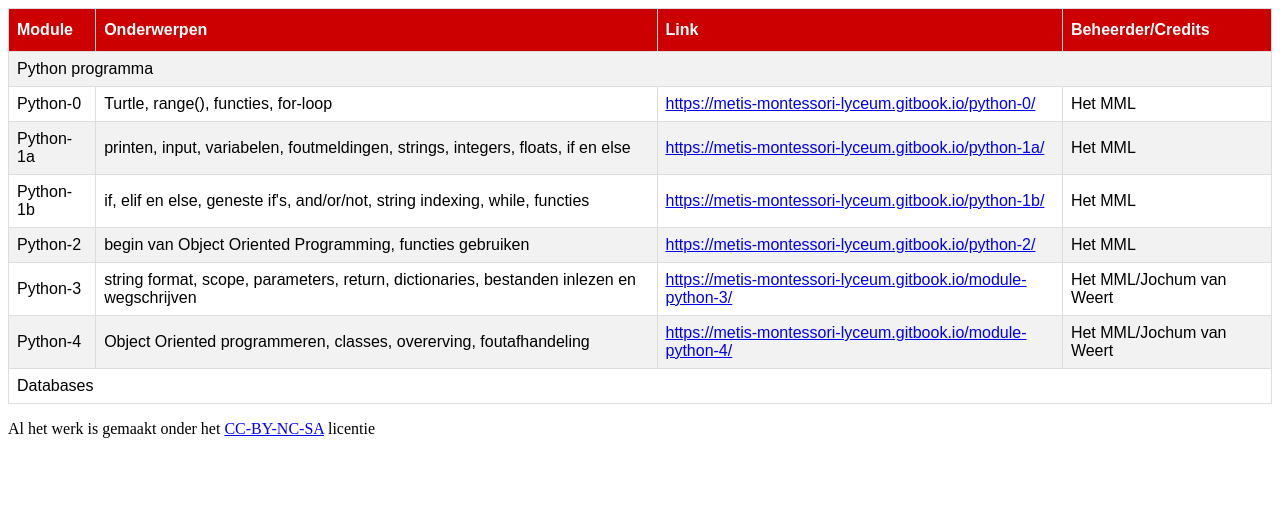
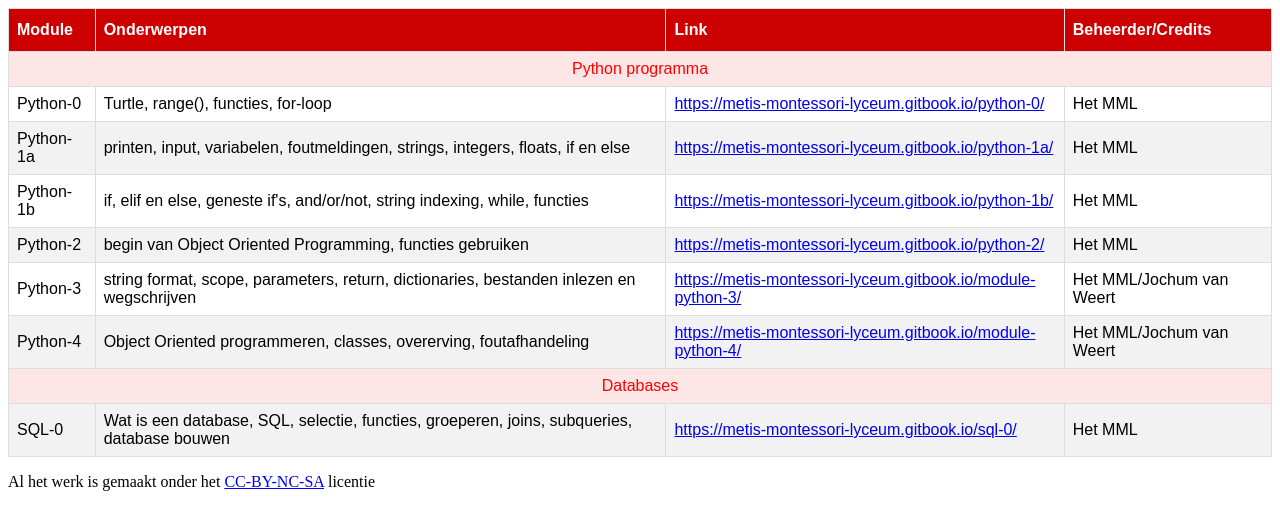
Before and after one commit to JessyBosman1/gitbook, a plain HTML site: page index.html in a window 1280 px wide. Drawn offline with Linux system fonts and the light colour scheme.

Commit message:
adding subgroups

```diff
--- a/index.html
+++ b/index.html
@@ -13,7 +13,7 @@
     <th>Beheerder/Credits</th>
   </tr>
   <tr>
-    <td colspan="4">Python programma</td>
+    <td colspan="4" class="headerModule">Python programma</td>
   </tr>
   <tr>
     <td>Python-0</td>
@@ -52,8 +52,13 @@
     <td>Het MML/Jochum van Weert</td>
   </tr>
   <tr>
-    <td colspan="4">Databases</td>
-
+    <td colspan="4" class="headerModule">Databases</td>
+  </tr>
+    <tr>
+    <td>SQL-0</td>
+    <td>Wat is een database, SQL, selectie, functies, groeperen, joins, subqueries, database bouwen</td>
+    <td><a href="https://metis-montessori-lyceum.gitbook.io/sql-0/">https://metis-montessori-lyceum.gitbook.io/sql-0/</a></td>
+    <td>Het MML</td>
   </tr>
 
 </table>
--- a/style.css
+++ b/style.css
@@ -20,3 +20,9 @@
   background-color: #cc0000;
   color: white;
 }
+
+.headerModule {
+  background-color: #ffe6e6;
+  color: red;
+  text-align: center;
+}
```
